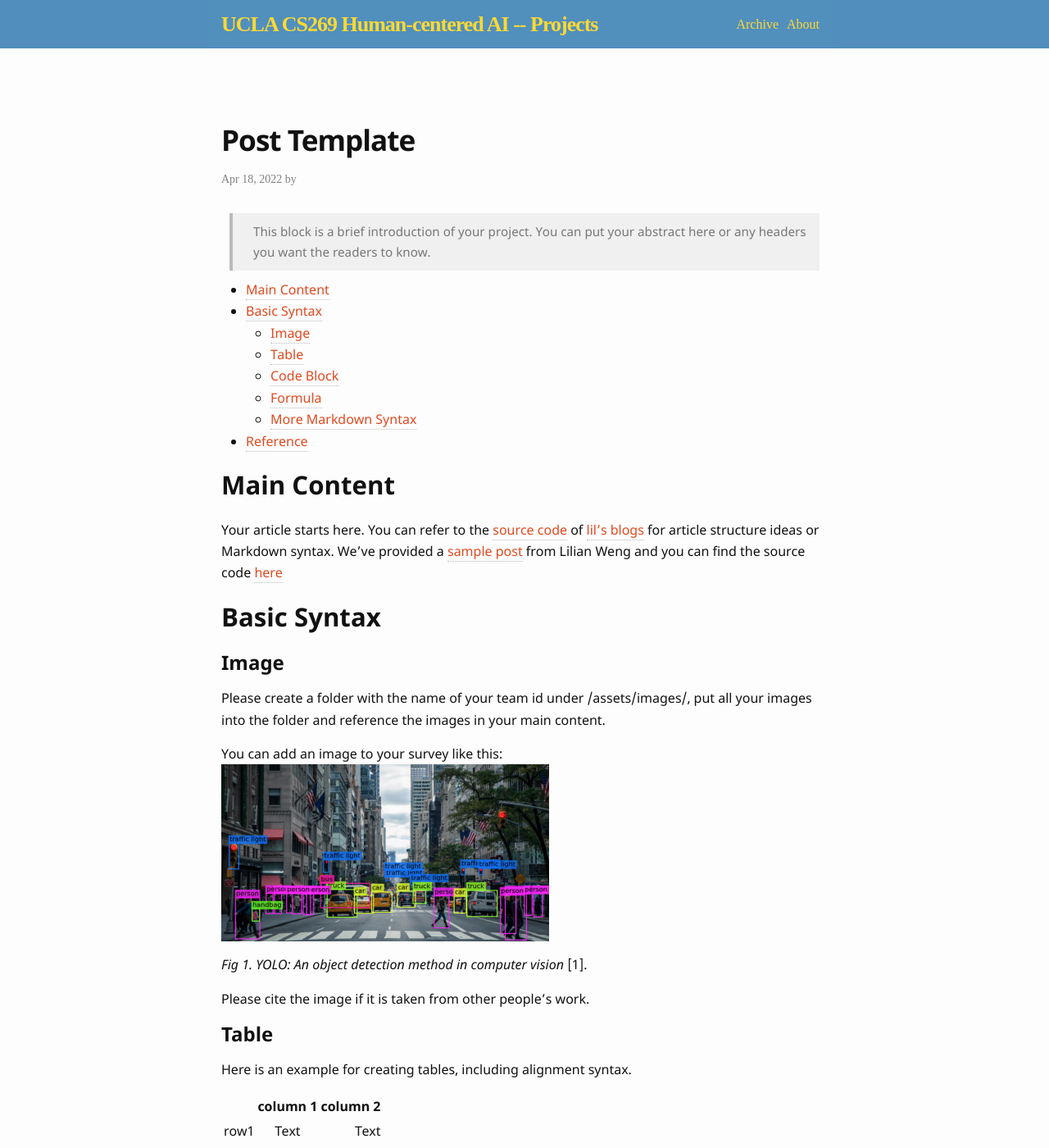
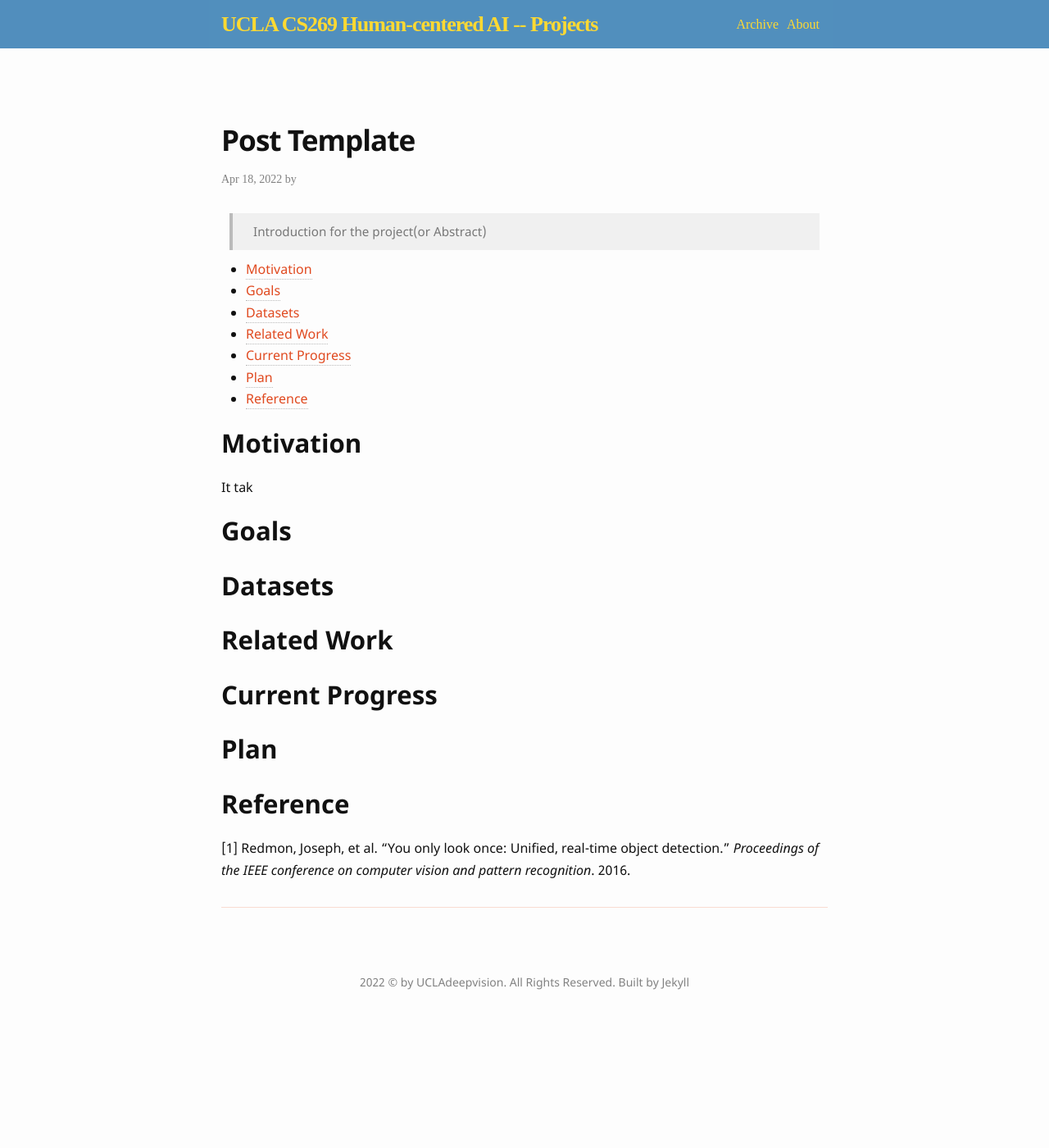
Before and after one commit to UCLAdeepvision/CS269-projects-2022spring, a Jekyll site: the page built from _posts/2022-04-18-team16-CharacterGeneration.md, in a window 1280 px wide and 1400 px high. Shown: the whole window at 82% size. Built offline with Jekyll 4.4.1, drawn with Linux system fonts in a browser that asks for light colours; some web fonts are replaced; formulas are drawn with MathJax 3; comment, search, counter and statistics services are not loaded; some of the changed text lies outside the part shown.

Commit message:
Update 2022-04-18-team16-CharacterGeneration.md

````diff
--- a/_posts/2022-04-18-team16-CharacterGeneration.md
+++ b/_posts/2022-04-18-team16-CharacterGeneration.md
@@ -7,60 +7,35 @@ date: 2022-04-18
 ---
 
 
-> This block is a brief introduction of your project. You can put your abstract here or any headers you want the readers to know.
+> Introduction for the project(or Abstract)
 
 <!--more-->
 {: class="table-of-content"}
 * TOC
 {:toc}
 
-## Main Content
-Your article starts here. You can refer to the [source code](https://github.com/lilianweng/lil-log/tree/master/_posts) of [lil's blogs](https://lilianweng.github.io/lil-log/) for article structure ideas or Markdown syntax. We've provided a [sample post](https://ucladeepvision.github.io/CS188-Projects-2022Winter/2017/06/21/an-overview-of-deep-learning.html) from Lilian Weng and you can find the source code [here](https://raw.githubusercontent.com/UCLAdeepvision/CS188-Projects-2022Winter/main/_posts/2017-06-21-an-overview-of-deep-learning.md)
+## Motivation
+It tak
 
-## Basic Syntax
-### Image
-Please create a folder with the name of your team id under /assets/images/, put all your images into the folder and reference the images in your main content.
-
-You can add an image to your survey like this:
-![YOLO]({{ '/assets/images/UCLAdeepvision/object_detection.png' | relative_url }})
-{: style="width: 400px; max-width: 100%;"}
-*Fig 1. YOLO: An object detection method in computer vision* [1].
-
-Please cite the image if it is taken from other people's work.
+## Goals
 
 
-### Table
-Here is an example for creating tables, including alignment syntax.
+## Datasets
 
-|             | column 1    |  column 2     |
-| :---        |    :----:   |          ---: |
-| row1        | Text        | Text          |
-| row2        | Text        | Text          |
+
+## Related Work
+
+
+## Current Progress
 
 
 
-### Code Block
-```
-# This is a sample code block
-import torch
-print (torch.__version__)
-```
+## Plan
 
 
-### Formula
-Please use latex to generate formulas, such as:
 
-$$
-\tilde{\mathbf{z}}^{(t)}_i = \frac{\alpha \tilde{\mathbf{z}}^{(t-1)}_i + (1-\alpha) \mathbf{z}_i}{1-\alpha^t}
-$$
-
-or you can write in-text formula $$y = wx + b$$.
-
-### More Markdown Syntax
-You can find more Markdown syntax at [this page](https://www.markdownguide.org/basic-syntax/).
 
 ## Reference
-Please make sure to cite properly in your work, for example:
 
 [1] Redmon, Joseph, et al. "You only look once: Unified, real-time object detection." *Proceedings of the IEEE conference on computer vision and pattern recognition*. 2016.
 
````
